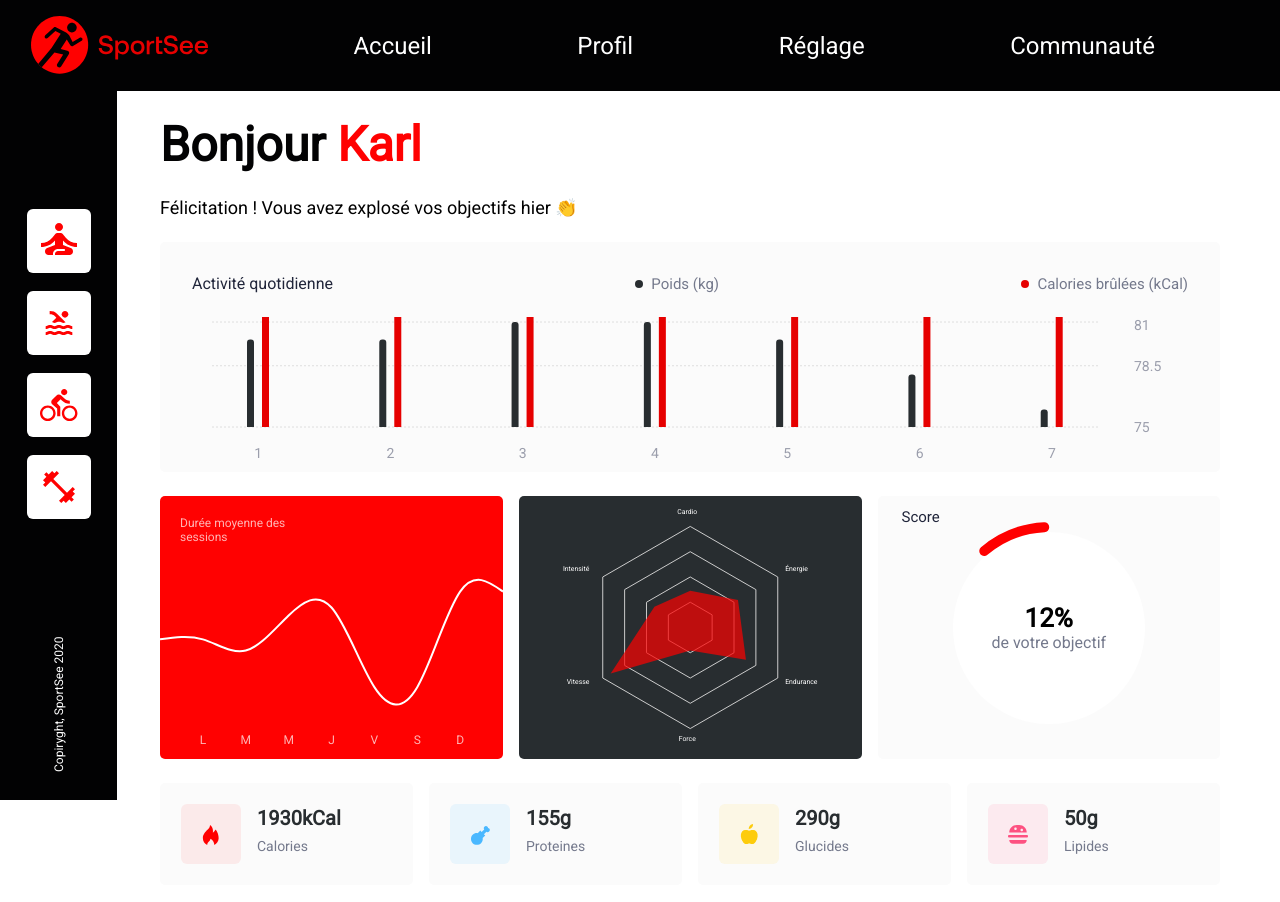
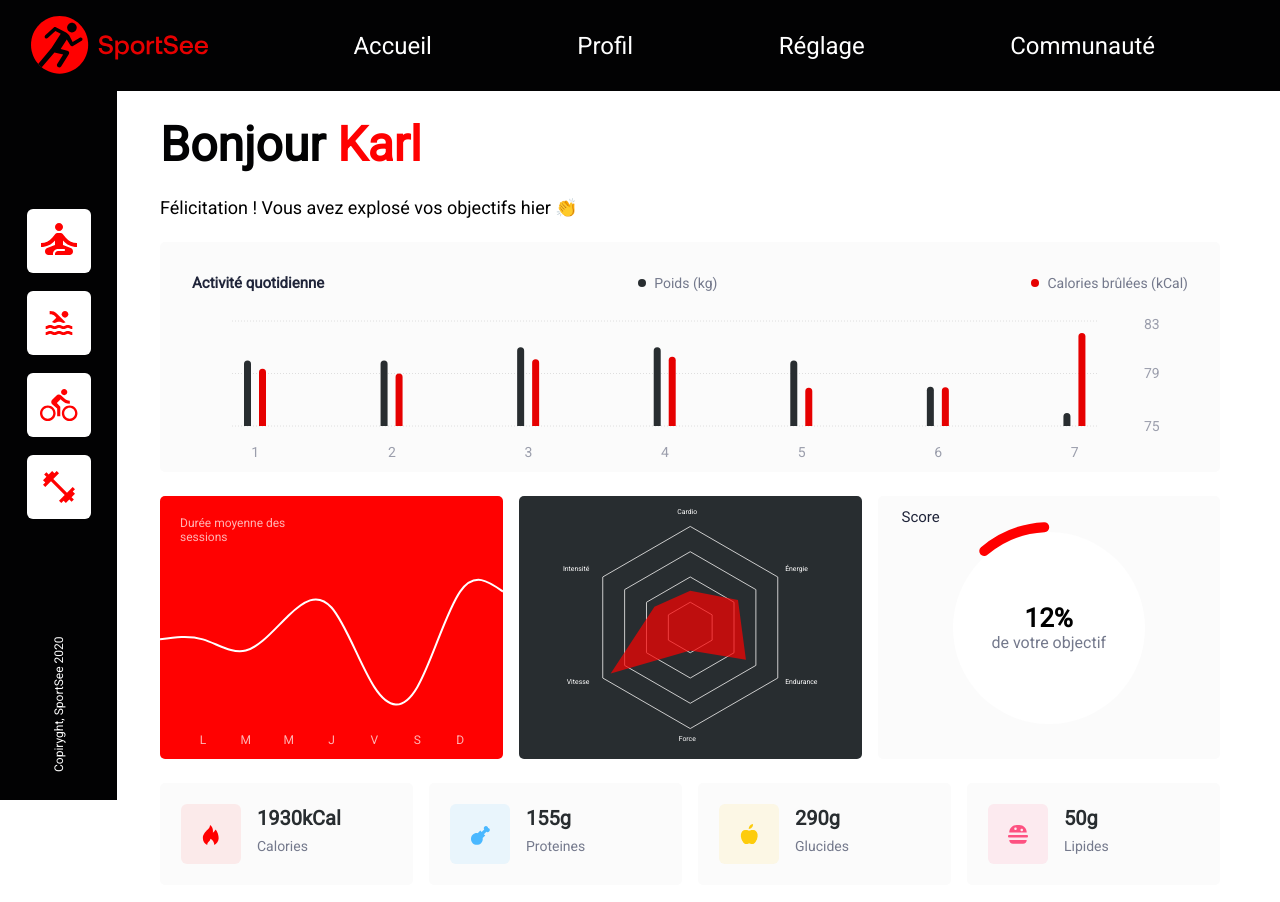
Before and after one commit to jordanconot/sport-see, a React (Vite) app: page / in a window 1280 px wide. Shown: the top 902 px of the page. Built offline with nearby package versions, Linux system fonts and the light colour scheme.

Commit message:
feat: modification barchat + css

```diff
--- a/src/componant/CustomBarChart.jsx
+++ b/src/componant/CustomBarChart.jsx
@@ -1,12 +1,12 @@
 import {
   BarChart,
   Bar,
-  Rectangle,
   XAxis,
   YAxis,
   CartesianGrid,
   Tooltip,
   ResponsiveContainer,
+  Rectangle,
 } from 'recharts';
 import PropTypes from 'prop-types';
 import data from '../mock/data.json';
@@ -51,27 +51,22 @@ const CustomToolTip = ({ active, payload }) => {
   return null;
 };
 
-const renderCustomBar = (props) => {
-  const { fill, width, height, x, y } = props;
-  const radius = [3, 3, 0, 0];
-
+const CustomCursor = ({ x, y, width, height }) => {
+  if (width) width = width / 2;
   return (
     <Rectangle
-      fill={fill}
+      fill="#C4C4C480"
+      strokeWidth={15}
       x={x}
       y={y}
       width={width}
       height={height}
-      radius={radius}
+      transform="translate(25, 0)"
     />
   );
 };
 
 const CustomBarChart = () => {
-  const maxWeight = Math.max(...formattedData.map((d) => d.weight));
-  const minWeight = Math.min(...formattedData.map((d) => d.weight));
-  const averageWeight = (minWeight + maxWeight) / 2;
-
   const startDate = parseISO(formattedData[0].day);
 
   const formatDay = (day) => {
@@ -84,15 +79,15 @@ const CustomBarChart = () => {
       <div className="container_graphic">
         <div className="container_activity">
           <div className="container_activity_header">
-            <p className="text_color_6 font_weight">Activité quotidienne</p>
+            <p>Activité quotidienne</p>
 
             <div className="container_activity_weight_calorie">
               <div className="radius_weight"></div>
-              <p className="text_color_7 font_weight">Poids (kg)</p>
+              <p>Poids (kg)</p>
             </div>
             <div className="container_activity_weight_calorie">
               <div className="radius_calorie"></div>
-              <p className="text_color_7 font_weight">
+              <p>
                 Calories brûlées (kCal)
               </p>
             </div>
@@ -104,13 +99,13 @@ const CustomBarChart = () => {
                 margin={{
                   top: 5,
                   right: 30,
-                  left: 20,
+                  left: -20,
                   bottom: 5,
                 }}
                 barGap={8}
               >
                 <CartesianGrid
-                  strokeDasharray="2"
+                  strokeDasharray="1 2"
                   vertical={false}
                   stroke="#DEDEDE"
                 />
@@ -121,33 +116,47 @@ const CustomBarChart = () => {
                   axisLine={false}
                   tick={{ fill: '#9B9EAC', fontSize: '14px' }}
                   tickMargin={15}
-                  padding={{ left: -20, right: -20 }}
+                  padding={{ left: -45, right: -45 }}
+                  domain={['dataMin', 'dataMax']}
                 />
                 <YAxis
+                  yAxisId="right"
+                  tickCount={3}
                   dataKey="weight"
                   orientation="right"
                   tickLine={false}
                   axisLine={false}
                   tick={{ fill: '#9B9EAC', fontSize: '14px' }}
-                  tickMargin={30}
-                  domain={[minWeight - 1, maxWeight]}
-                  ticks={[minWeight - 1, averageWeight, maxWeight]}
+                  tickMargin={40}
+                  domain={['dataMin -1', 'dataMax +2']}
+                />
+                <YAxis
+                  yAxisId="left"
+                  orientation="left"
+                  dataKey="calorie"
+                  tickLine={false}
+                  axisLine={false}
+                  tick={false}
+                  domain={[0, 'dataMax +50']}
                 />
                 <Tooltip
-                  content={<CustomToolTip />}
-                  cursor={{ fill: '#C4C4C480' }}
+                  content={<CustomToolTip active={false} />}
+                  cursor={<CustomCursor width={100} />}
+                  wrapperStyle={{ top: -40 }}
                 />
                 <Bar
+                  yAxisId="right"
                   dataKey="weight"
-                  shape={renderCustomBar}
                   fill="#282D30"
                   barSize={7}
+                  radius={[10, 10, 0, 0]}
                 />
                 <Bar
+                  yAxisId="left"
                   dataKey="calorie"
-                  shape={renderCustomBar}
                   fill="#E60000"
                   barSize={7}
+                  radius={[10, 10, 0, 0]}
                 />
               </BarChart>
             </ResponsiveContainer>
@@ -156,6 +165,13 @@ const CustomBarChart = () => {
       </div>
     </section>
   );
+};
+
+CustomCursor.propTypes = {
+  x: PropTypes.number,
+  y: PropTypes.number,
+  width: PropTypes.number,
+  height: PropTypes.number,
 };
 
 CustomToolTip.propTypes = {
--- a/src/styles/_settings.scss
+++ b/src/styles/_settings.scss
@@ -28,42 +28,9 @@ $color-8: #282D30;
 
 body {
     background-color: $color-1;
-    // overflow: hidden;
-}
-
-.text_color_1 {
-    color: $color-1;
-}
-
-.text_color_2 {
-    color: $color-2;
-}
-
-.text_color_3 {
-    color: $color-3;
-}
-
-.text_color_4 {
-    color: $color-4;
-}
-
-.text_color_5 {
-    color: $color-5;
-}
-
-.text_color_6 {
-    color: $color-6;
-}
-
-.text_color_7 {
-    color: $color-7;
 }
 
 $medium: 500;
-
-.font_weight {
-    font-weight: $medium;
-}
 
 $text-xxxsmall: 7px;
 $text-xxsmall: 12px;
--- a/src/styles/pages/_home.scss
+++ b/src/styles/pages/_home.scss
@@ -92,6 +92,12 @@
           justify-content: space-between;
           align-items: center;
 
+          p{
+            color: $color-6;
+            font-size: $text-small;
+            font-weight: 600;
+          }
+
           .container_activity_weight_calorie {
             display: flex;
             align-items: center;
@@ -105,7 +111,10 @@
             }
 
             p {
+              color: $color-7;
               font-size: $text-small;
+              font-size: $text-xsmall;
+              font-weight: 500;
             }
             .radius_calorie {
               width: 8px;
```
